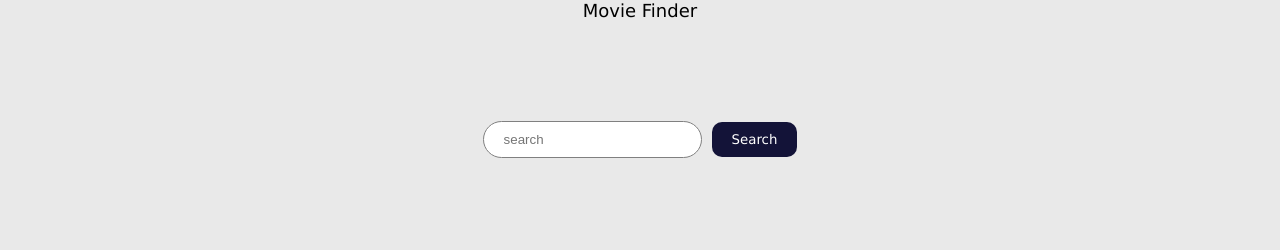
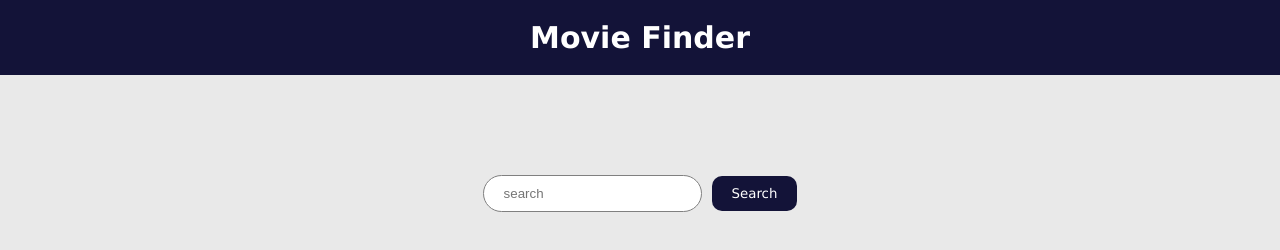
Before and after one commit to Ashok-Goli/Ganesh_Movie_Finder, a plain HTML site: page index.html in a window 1280 px wide. Drawn offline with nearby package versions, Linux system fonts and the light colour scheme.

Commit message:
Update index.html

```diff
--- a/index.html
+++ b/index.html
@@ -12,7 +12,7 @@
 </head>
 <body>
     <div class="full_body">
-        <div class="">Movie Finder</div>
+        <div class="title">Movie Finder</div>
         <div class="search-box">
             <input type="text" placeholder="search" class="form-input" id="search-input"/>
             <button class="search" id="search" onclick="search()">Search</button>
```
